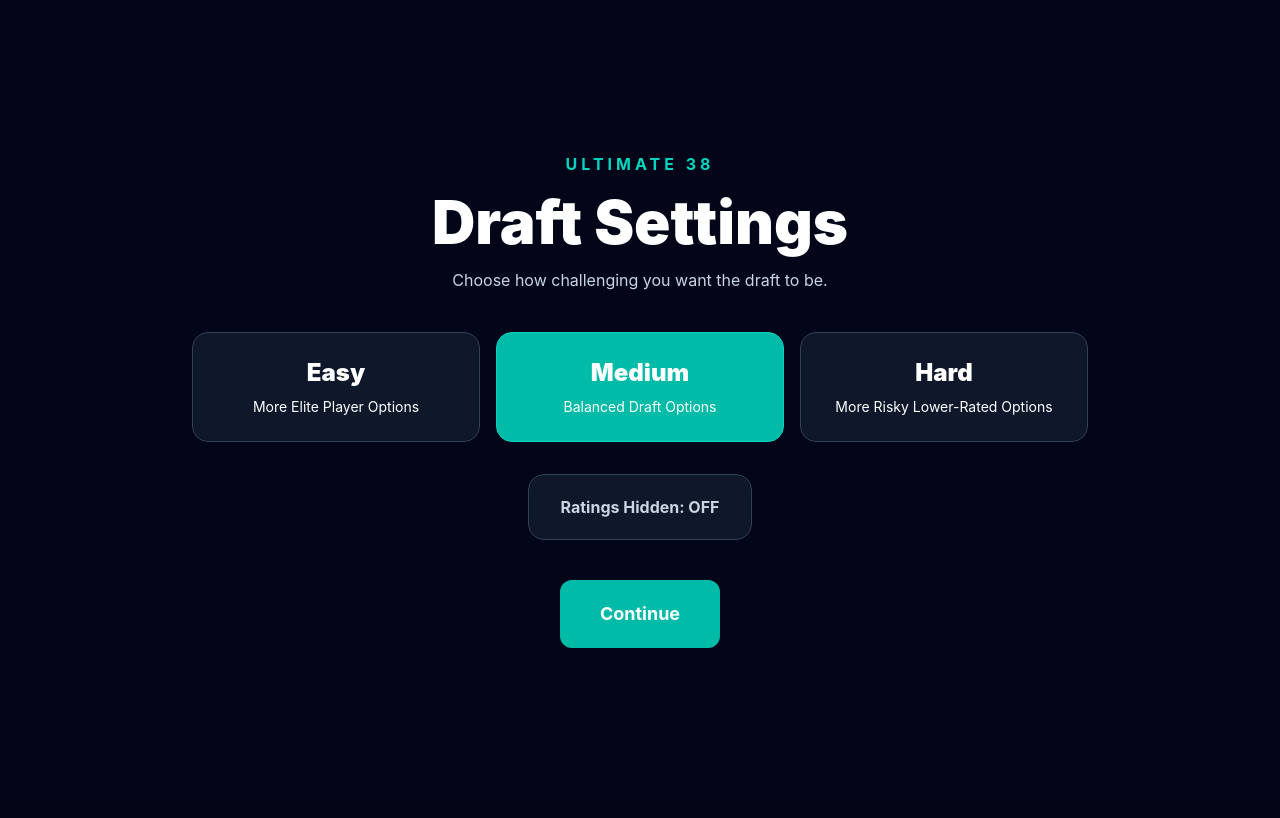
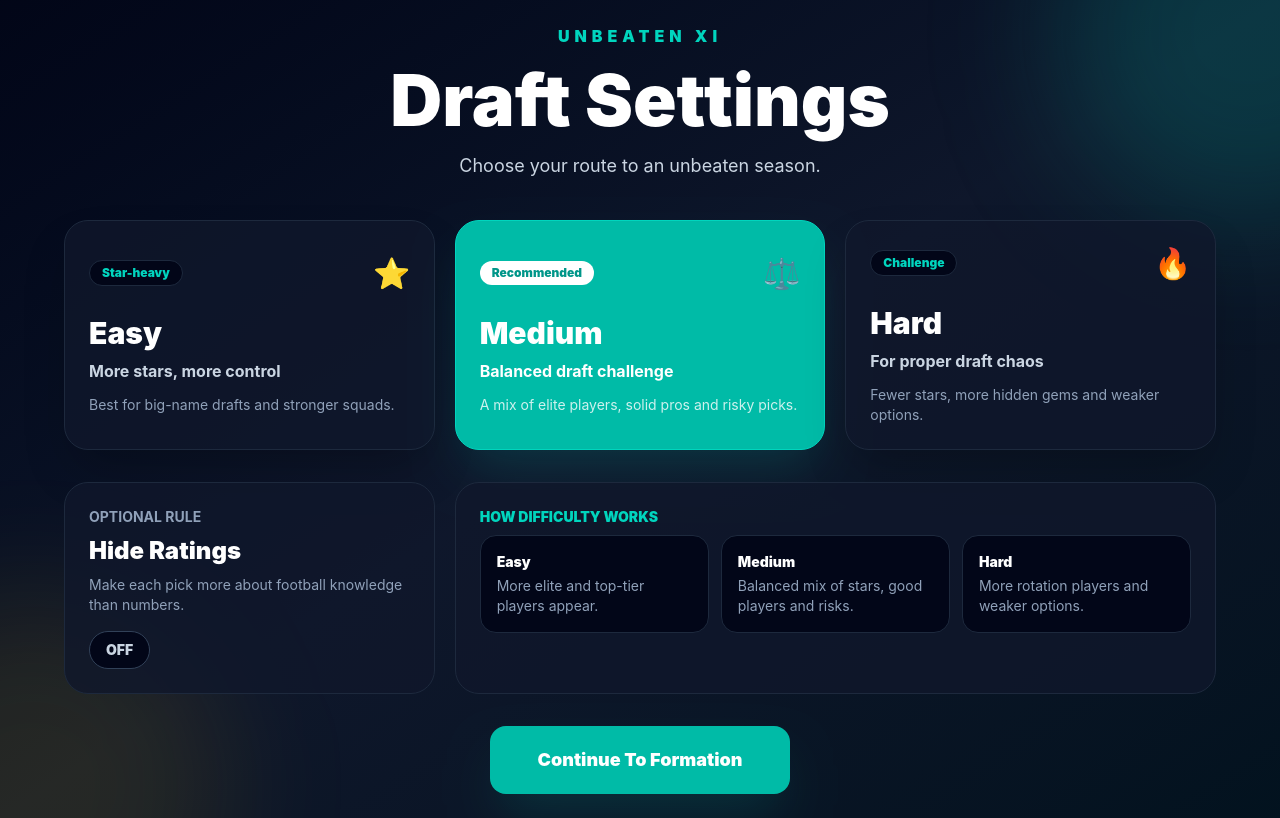
Before and after one commit to RuddVentures/UnbeatenXI, a React (Vite) app: page / in a window 1280 px wide. Both pictures are taken after a click on the button "Start Draft". Built offline with nearby package versions, Linux system fonts and the light colour scheme.

Commit message:
Improved setup screen UI

```diff
--- a/src/components/HomeScreen.jsx
+++ b/src/components/HomeScreen.jsx
@@ -1,13 +1,109 @@
 function HomeScreen({ onStartDraft }) {
   return (
-    <div className="min-h-screen bg-gradient-to-br from-slate-950 via-slate-900 to-gray-900 text-white flex items-center justify-center text-center p-6">
-      <div className="max-w-3xl">
-        <p className="text-teal-400 font-bold tracking-[4px] mb-4">FOOTBALL DRAFT SIMULATOR</p>
-        <h1 className="text-6xl md:text-8xl font-black tracking-tight mb-6">ULTIMATE 38</h1>
-        <p className="text-xl md:text-2xl text-slate-300 mb-10">Build The Greatest XI Of The Modern Era</p>
-        <button onClick={onStartDraft} className="rounded-xl bg-teal-500 px-10 py-5 text-lg font-bold text-white shadow-2xl shadow-teal-500/20 hover:bg-teal-400">
-          Start Draft
-        </button>
+    <div className="min-h-screen bg-slate-950 text-white overflow-hidden relative">
+      <div className="absolute inset-0 bg-gradient-to-br from-slate-950 via-slate-900 to-teal-950/40" />
+      <div className="absolute -top-40 -right-40 h-96 w-96 rounded-full bg-teal-500/20 blur-3xl" />
+      <div className="absolute -bottom-40 -left-40 h-96 w-96 rounded-full bg-yellow-400/10 blur-3xl" />
+
+      <div className="relative z-10 min-h-screen flex items-center justify-center p-6">
+        <div className="max-w-6xl w-full grid grid-cols-1 lg:grid-cols-2 gap-10 items-center">
+          <div className="text-center lg:text-left">
+            <p className="text-teal-400 font-black tracking-[5px] mb-4">
+              FOOTBALL DRAFT SIMULATOR
+            </p>
+
+            <h1 className="text-6xl md:text-8xl font-black tracking-tight mb-5">
+              Unbeaten<span className="text-teal-400">XI</span>
+            </h1>
+
+            <p className="text-2xl md:text-3xl font-bold text-slate-200 mb-4">
+              Draft your squad. Build chemistry. Simulate the season.
+            </p>
+
+            <p className="text-slate-400 max-w-xl mx-auto lg:mx-0 mb-8">
+              Pick your Ultimate XI from football icons, hidden gems and risky rotation players.
+              Then see if your team can survive a 38-game league season and go unbeaten.
+            </p>
+
+            <div className="flex flex-col sm:flex-row gap-4 justify-center lg:justify-start">
+              <button
+                onClick={onStartDraft}
+                className="rounded-2xl bg-teal-500 px-10 py-5 text-lg font-black text-white shadow-2xl shadow-teal-500/20 hover:bg-teal-400 transition"
+              >
+                Start Draft
+              </button>
+
+              <div className="rounded-2xl border border-slate-700 bg-slate-900/80 px-6 py-4 text-left">
+                <p className="text-xs text-slate-400 font-bold uppercase">
+                  Challenge
+                </p>
+                <p className="text-lg font-black">
+                  Can you go 38 games unbeaten?
+                </p>
+              </div>
+            </div>
+          </div>
+
+          <div className="rounded-3xl border border-slate-800 bg-slate-900/80 p-6 shadow-2xl shadow-black/40">
+            <div className="grid grid-cols-2 gap-4 mb-6">
+              <div className="rounded-2xl bg-slate-950 border border-slate-800 p-5">
+                <p className="text-teal-400 text-sm font-black mb-1">01</p>
+                <h3 className="font-black text-xl">Draft</h3>
+                <p className="text-sm text-slate-400 mt-2">
+                  Choose players position by position.
+                </p>
+              </div>
+
+              <div className="rounded-2xl bg-slate-950 border border-slate-800 p-5">
+                <p className="text-yellow-400 text-sm font-black mb-1">02</p>
+                <h3 className="font-black text-xl">Chemistry</h3>
+                <p className="text-sm text-slate-400 mt-2">
+                  Link clubs, nations and leagues.
+                </p>
+              </div>
+
+              <div className="rounded-2xl bg-slate-950 border border-slate-800 p-5">
+                <p className="text-green-400 text-sm font-black mb-1">03</p>
+                <h3 className="font-black text-xl">Simulate</h3>
+                <p className="text-sm text-slate-400 mt-2">
+                  Watch a full 38-game season unfold.
+                </p>
+              </div>
+
+              <div className="rounded-2xl bg-slate-950 border border-slate-800 p-5">
+                <p className="text-red-400 text-sm font-black mb-1">04</p>
+                <h3 className="font-black text-xl">Share</h3>
+                <p className="text-sm text-slate-400 mt-2">
+                  Copy your final season result.
+                </p>
+              </div>
+            </div>
+
+            <div className="rounded-3xl border border-teal-400 bg-teal-500/10 p-5">
+              <p className="text-sm font-black text-teal-400 mb-2">
+                SEASON TARGET
+              </p>
+
+              <div className="flex items-center justify-between gap-4">
+                <div>
+                  <p className="text-4xl font-black">38-0</p>
+                  <p className="text-sm text-slate-400 mt-1">
+                    The perfect unbeaten season.
+                  </p>
+                </div>
+
+                <div className="rounded-2xl bg-slate-950 border border-slate-800 px-5 py-4 text-center">
+                  <p className="text-xs text-slate-500 font-bold">MODE</p>
+                  <p className="text-xl font-black">Draft</p>
+                </div>
+              </div>
+            </div>
+          </div>
+        </div>
+
+        <p className="absolute bottom-5 text-xs text-slate-600">
+          UnbeatenXI Beta • Free football draft simulator
+        </p>
       </div>
     </div>
   );
--- a/src/components/SetupScreen.jsx
+++ b/src/components/SetupScreen.jsx
@@ -1,47 +1,182 @@
-function SetupScreen({ difficulty, hideRatings, onDifficultyChange, onToggleHideRatings, onContinue }) {
+function SetupScreen({
+  difficulty,
+  hideRatings,
+  onDifficultyChange,
+  onToggleHideRatings,
+  onContinue,
+}) {
+  const difficultyOptions = [
+    {
+      id: "easy",
+      title: "Easy",
+      subtitle: "More stars, more control",
+      description: "Best for big-name drafts and stronger squads.",
+      badge: "Star-heavy",
+    },
+    {
+      id: "medium",
+      title: "Medium",
+      subtitle: "Balanced draft challenge",
+      description: "A mix of elite players, solid pros and risky picks.",
+      badge: "Recommended",
+    },
+    {
+      id: "hard",
+      title: "Hard",
+      subtitle: "For proper draft chaos",
+      description: "Fewer stars, more hidden gems and weaker options.",
+      badge: "Challenge",
+    },
+  ];
+
   return (
-    <div className="min-h-screen bg-slate-950 text-white flex items-center justify-center p-6">
-      <div className="max-w-4xl w-full text-center">
-        <p className="text-teal-400 font-bold tracking-[4px] mb-4">ULTIMATE 38</p>
-        <h1 className="text-4xl md:text-6xl font-black mb-4">Draft Settings</h1>
-        <p className="text-slate-300 mb-10">Choose how challenging you want the draft to be.</p>
+    <div className="min-h-screen bg-slate-950 text-white relative overflow-hidden">
+      <div className="absolute inset-0 bg-gradient-to-br from-slate-950 via-slate-900 to-teal-950/30" />
+      <div className="absolute -top-40 -right-40 h-96 w-96 rounded-full bg-teal-500/20 blur-3xl" />
+      <div className="absolute -bottom-40 -left-40 h-96 w-96 rounded-full bg-yellow-400/10 blur-3xl" />
 
-        <div className="grid grid-cols-1 md:grid-cols-3 gap-4 mb-8">
-          {["easy", "medium", "hard"].map((level) => (
+      <div className="relative z-10 min-h-screen flex items-center justify-center p-6">
+        <div className="max-w-6xl w-full">
+          <div className="text-center mb-10">
+            <p className="text-teal-400 font-black tracking-[5px] mb-4">
+              UNBEATEN XI
+            </p>
+
+            <h1 className="text-5xl md:text-7xl font-black mb-4">
+              Draft Settings
+            </h1>
+
+            <p className="text-slate-300 text-lg">
+              Choose your route to an unbeaten season.
+            </p>
+          </div>
+
+          <div className="grid grid-cols-1 lg:grid-cols-3 gap-5 mb-8">
+            {difficultyOptions.map((option) => {
+              const active = difficulty === option.id;
+
+              return (
                 <button
-              key={level}
-              onClick={() => onDifficultyChange(level)}
-              className={`rounded-2xl border p-6 text-center capitalize ${
-                difficulty === level
-                  ? "border-teal-400 bg-teal-500 text-white"
-                  : "border-slate-700 bg-slate-900 hover:border-teal-400"
+                  key={option.id}
+                  onClick={() => onDifficultyChange(option.id)}
+                  className={`rounded-3xl border p-6 text-left transition shadow-2xl ${
+                    active
+                      ? "border-teal-400 bg-teal-500 text-white shadow-teal-500/20"
+                      : "border-slate-800 bg-slate-900/80 hover:border-teal-400 hover:bg-slate-900"
                   }`}
                 >
-              <p className="text-2xl font-black">{level}</p>
-              <p className="mt-2 text-sm">
-                {level === "easy" && "More elite player options"}
-                {level === "medium" && "Balanced draft options"}
-                {level === "hard" && "More risky lower-rated options"}
+                  <div className="flex items-center justify-between mb-6">
+                    <span
+                      className={`rounded-full px-3 py-1 text-xs font-black ${
+                        active
+                          ? "bg-white text-teal-600"
+                          : "bg-slate-950 text-teal-400 border border-slate-800"
+                      }`}
+                    >
+                      {option.badge}
+                    </span>
+
+                    <span className="text-3xl">
+                      {option.id === "easy" && "⭐"}
+                      {option.id === "medium" && "⚖️"}
+                      {option.id === "hard" && "🔥"}
+                    </span>
+                  </div>
+
+                  <h2 className="text-3xl font-black mb-2">
+                    {option.title}
+                  </h2>
+
+                  <p
+                    className={`font-bold mb-3 ${
+                      active ? "text-white" : "text-slate-300"
+                    }`}
+                  >
+                    {option.subtitle}
+                  </p>
+
+                  <p
+                    className={`text-sm ${
+                      active ? "text-white/80" : "text-slate-400"
+                    }`}
+                  >
+                    {option.description}
                   </p>
                 </button>
-          ))}
+              );
+            })}
           </div>
 
+          <div className="grid grid-cols-1 lg:grid-cols-3 gap-5 mb-8">
             <button
               onClick={onToggleHideRatings}
-          className={`mb-10 rounded-2xl border px-8 py-5 font-bold ${
+              className={`rounded-3xl border p-6 text-left transition ${
                 hideRatings
-              ? "border-teal-400 bg-teal-500 text-white"
-              : "border-slate-700 bg-slate-900 text-slate-300 hover:border-teal-400"
+                  ? "border-yellow-400 bg-yellow-400/10"
+                  : "border-slate-800 bg-slate-900/80 hover:border-yellow-400"
               }`}
             >
-          {hideRatings ? "Ratings Hidden: ON" : "Ratings Hidden: OFF"}
+              <p className="text-sm text-slate-400 font-bold uppercase mb-2">
+                Optional Rule
+              </p>
+
+              <h3 className="text-2xl font-black mb-2">
+                Hide Ratings
+              </h3>
+
+              <p className="text-slate-400 text-sm mb-4">
+                Make each pick more about football knowledge than numbers.
+              </p>
+
+              <p
+                className={`inline-flex rounded-full px-4 py-2 text-sm font-black ${
+                  hideRatings
+                    ? "bg-yellow-400 text-slate-950"
+                    : "bg-slate-950 text-slate-300 border border-slate-700"
+                }`}
+              >
+                {hideRatings ? "ON" : "OFF"}
+              </p>
             </button>
 
-        <div>
-          <button onClick={onContinue} className="rounded-xl bg-teal-500 px-10 py-5 text-lg font-bold text-white hover:bg-teal-400">
-            Continue
+            <div className="rounded-3xl border border-slate-800 bg-slate-900/80 p-6 lg:col-span-2">
+              <p className="text-sm text-teal-400 font-black uppercase mb-2">
+                How difficulty works
+              </p>
+
+              <div className="grid grid-cols-1 md:grid-cols-3 gap-3 text-sm">
+                <div className="rounded-2xl bg-slate-950 border border-slate-800 p-4">
+                  <p className="font-black mb-1">Easy</p>
+                  <p className="text-slate-400">
+                    More elite and top-tier players appear.
+                  </p>
+                </div>
+
+                <div className="rounded-2xl bg-slate-950 border border-slate-800 p-4">
+                  <p className="font-black mb-1">Medium</p>
+                  <p className="text-slate-400">
+                    Balanced mix of stars, good players and risks.
+                  </p>
+                </div>
+
+                <div className="rounded-2xl bg-slate-950 border border-slate-800 p-4">
+                  <p className="font-black mb-1">Hard</p>
+                  <p className="text-slate-400">
+                    More rotation players and weaker options.
+                  </p>
+                </div>
+              </div>
+            </div>
+          </div>
+
+          <div className="text-center">
+            <button
+              onClick={onContinue}
+              className="rounded-2xl bg-teal-500 px-12 py-5 text-lg font-black text-white shadow-2xl shadow-teal-500/20 hover:bg-teal-400 transition"
+            >
+              Continue To Formation
             </button>
+          </div>
         </div>
       </div>
     </div>
```
Lines whose indentation alone changed are shown as unchanged.
